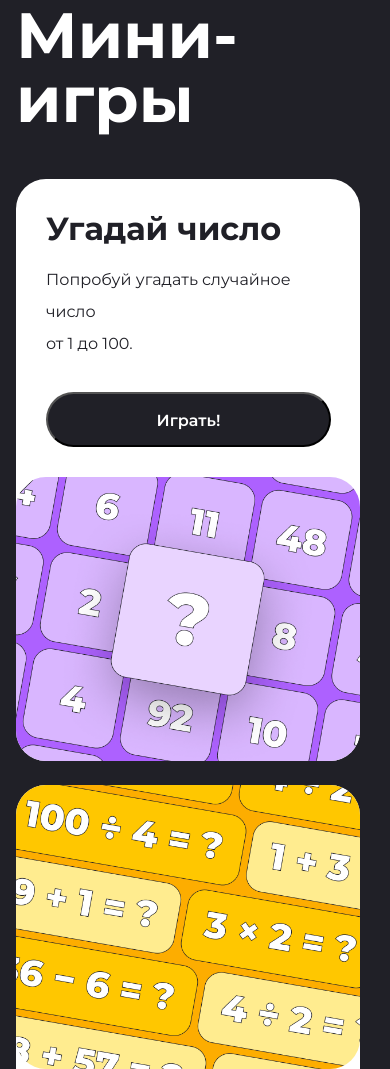
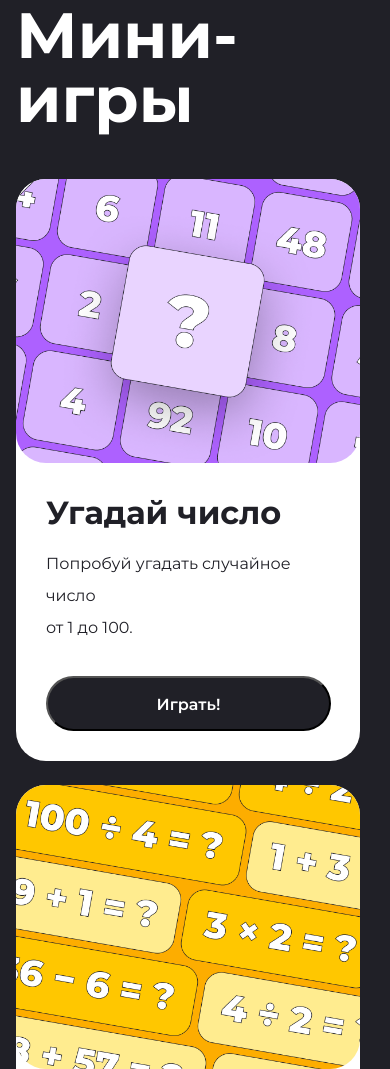
Before and after one commit to Ulia555/2-nd-course-hw, a plain HTML site: page index.html in a window 390 px wide. Shown: the part 745-1814 px from the top of the page. Drawn offline with Linux system fonts and the light colour scheme.

Commit message:
изменила положение картинов к карточках "мини игры"

```diff
--- a/_mobile.scss
+++ b/_mobile.scss
@@ -112,6 +112,10 @@ gap: 24px;
 width: 344px;
 height: 100%;
 flex-direction: column;
+
+&_revers {
+    flex-direction: column-reverse;
+}
 }
 
 &__info {
--- a/index.html
+++ b/index.html
@@ -81,7 +81,7 @@
         <h2 class="heading">Мини-игры</h2>
         <div class="mini-games-cards">
 
-                <a href="#" class="mini-games-cards__cont">
+                <a href="#" class="mini-games-cards__cont mini-games-cards__cont_revers">
                     <div class="mini-games-cards__info">
                         <h3 class="mini-games-cards__heading">Угадай число</h3>
                         <p class="mini-games-cards__subtitle">Попробуй угадать случайное число <br> от 1 до 100.</p>
@@ -99,7 +99,7 @@
                     </div>
                 </a>
 
-                   <a href="#" class="mini-games-cards__cont">
+                   <a href="#" class="mini-games-cards__cont mini-games-cards__cont_revers">
                     <div class="mini-games-cards__info">
                         <h3 class="mini-games-cards__heading">Переверни текст</h3>
                         <p class="mini-games-cards__subtitle">Попробуй ввести текст, который <br> будет перевернут.</p>
@@ -117,7 +117,7 @@
                     </div>
                 </a>
 
-                   <a href="#" class="mini-games-cards__cont">
+                   <a href="#" class="mini-games-cards__cont mini-games-cards__cont_revers">
                     <div class="mini-games-cards__info">
                         <h3 class="mini-games-cards__heading">Простая викторина</h3>
                         <p class="mini-games-cards__subtitle">Отвечай на вопросы викторины <br> с вариантами ответов.</p>
--- a/index.scss
+++ b/index.scss
@@ -215,6 +215,10 @@ display: flex;
 flex-direction: row;
 justify-content: space-between;
 text-decoration: none;
+
+&_revers {
+    display: flex;
+}
 }
 
 &__info {
```
Also changed, not shown: index.css, 1 other file.
